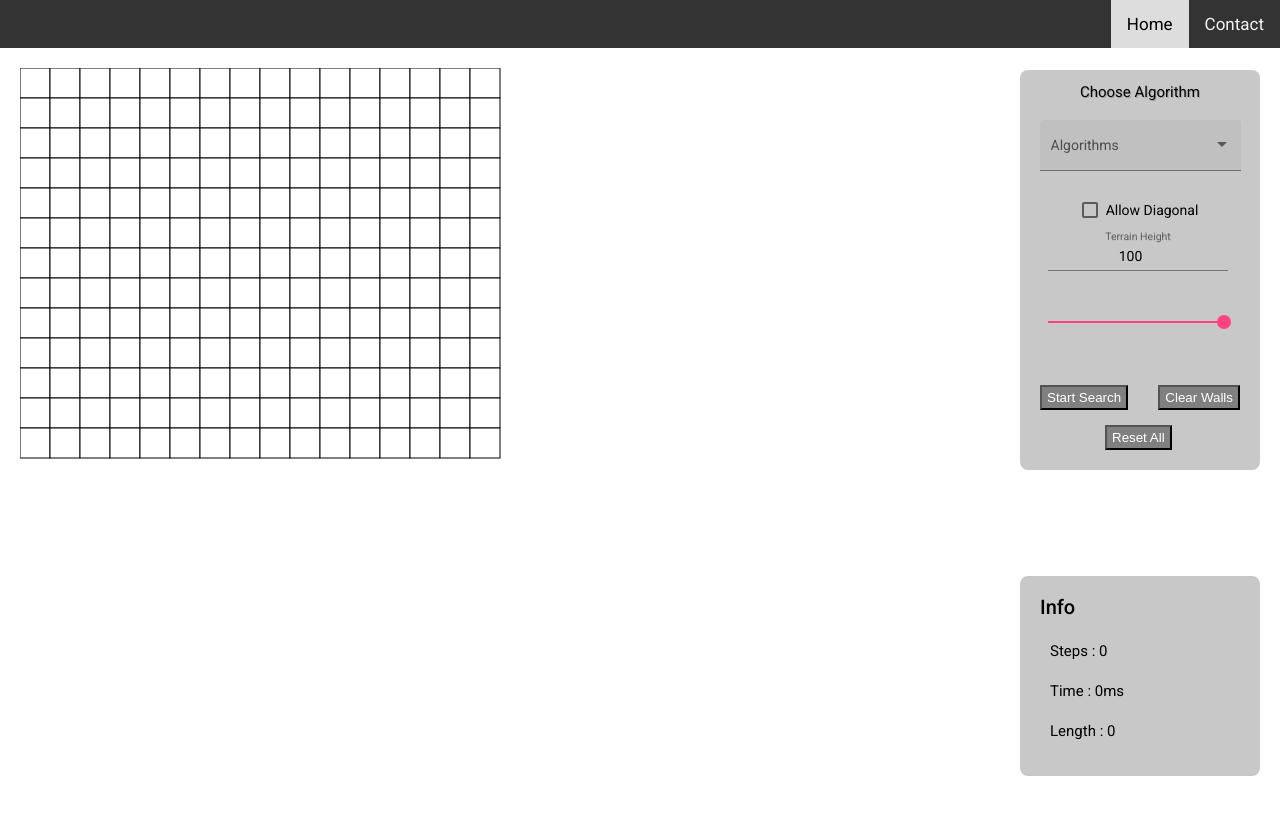
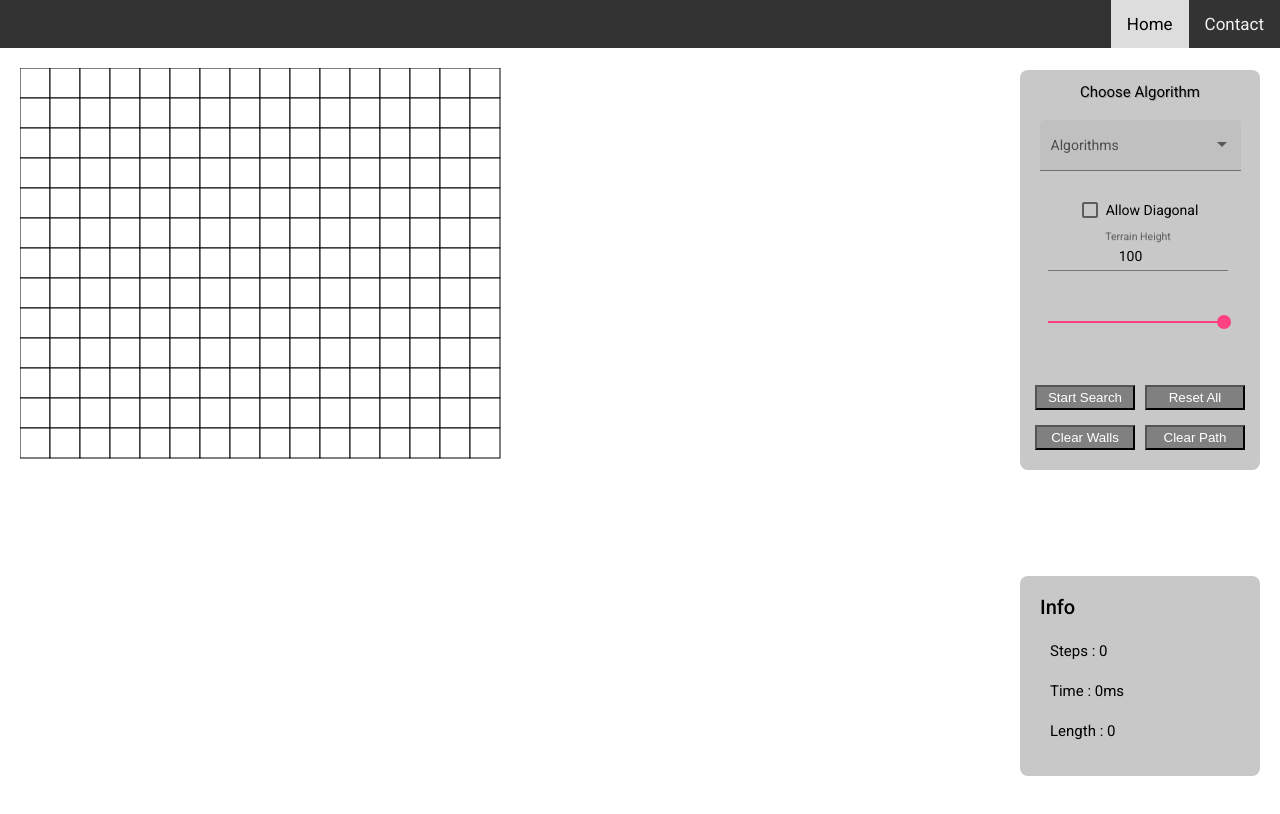
Before and after one commit to avyaktawrat/Microsoft-MicroMARS, an Angular app: page /home in a window 1280 px wide. Shown: the top 814 px of the page. Built offline with nearby package versions, Linux system fonts and the light colour scheme.

Commit message:
clear path added

```diff
--- a/src/app/first/Astar.ts
+++ b/src/app/first/Astar.ts
@@ -98,11 +98,6 @@ export class Astar{
           continue;
         }
 
-
-          // g[u] = g[currentNode] + ng;
-          // h[u] = this.distance(u,end);
-          // f[u] = g[u] + h[u];
-          // parent[u] = currentNode;
           if(openList.includes(u)){
             let a = openList.indexOf(u);
             if(g[currentNode] + ng < g[openList[a]]){
--- a/src/app/first/GridCoords.ts
+++ b/src/app/first/GridCoords.ts
@@ -2,7 +2,7 @@ export interface GridCoords {
     x: number;
     y: number;
     obstacle: number; // reward matrix
-    f: number;
-    g: number;
-    h: number;
+    // f: number;
+    // g: number;
+    // h: number;
   }
--- a/src/app/first/first.component.css
+++ b/src/app/first/first.component.css
@@ -55,29 +55,42 @@ form mat-form-field {
 
 
 .buttonSearch{
+  width: 100px;
 	background-color: grey;
 	color: white;
 	padding:  3px 5px;
 	position: absolute;
-	left: 20px;
+	left: 15px;
 	bottom: 60px;
 }
+.buttonPath{
+  width: 100px;
+  background-color: grey;
+  color: white;
+  padding:  3px 5px;
+  position: absolute;
+  right: 15px;
+  bottom: 20px;
+}
 .buttonReset{
+  width: 100px;
 	background-color: grey;
 	color: white;
 	padding:  3px 5px;
 	position: absolute;
-	left: 85px;
-	bottom: 20px;
+  right: 15px;
+  bottom: 60px;
+
 }
 
 .buttonWall{
+   width: 100px;
 	background-color: grey;
 	color: white;
 	padding:  3px 5px;
 	position: absolute;
-	right: 20px;
-	bottom: 60px;
+  left: 15px;
+  bottom: 20px;
 }
 /* slider */
 .example-h2 {
--- a/src/app/first/first.component.html
+++ b/src/app/first/first.component.html
@@ -52,7 +52,7 @@
 			<!-- {{choose}} -->
 			<!-- Slider Config ends-->
 			<!-- <button (click)="inc_step()" style="margin: 10px;">step inc</button> -->
-			<!-- <button (click)="search_A()" style="margin: 10px;">A*</button> -->
+			<button class = "buttonPath" (click)="clearPath()">Clear Path</button>
 			<button class = "buttonReset" (click)="rl_reset()">Reset All</button>
 	        <button class = "buttonSearch" (click)="Search()">Start Search</button>
 	        <button class = "buttonWall" (click)="clearWall()">Clear Walls</button>
--- a/src/app/first/first.component.ts
+++ b/src/app/first/first.component.ts
@@ -140,6 +140,8 @@ export class FirstComponent implements OnInit {
             if(element.style.fill == "grey"){
               this.gridCord[Math.floor(a/30)*hGrid+Math.floor(b/30)].obstacle = 0;
               element.style.fill = "white";
+              element.style.fillOpacity = "1";
+
             }else{
             element.style.fill = 'grey';
             const shade = (this.choose / 100).toString();
@@ -197,16 +199,27 @@ export class FirstComponent implements OnInit {
 
         let element = document.getElementsByTagName('rect')[hGrid * i + j];
         element.style.fill = "white";
+        element.style.fillOpacity = "1";
       }
     }
-    this.i=0;
-    this.color=2;
+     this.i=0;
+     this.color=2;
      this.start = null;
      this.end = null;
      // this.req_step = 0;
   }
 
+  clearPath(): void{
+    for (let i = 0; i < vGrid; i++) {
+      for (let j = 0; j < hGrid; j++) {
+        let element = document.getElementsByTagName('rect')[hGrid * i + j];
+        if(element.style.fill != "grey" && element.style.fill != "red" && element.style.fill != "green"){
+          element.style.fill = "white";
+        }
 
+      }
+    }
+  }
 
   onChange(event: MatSliderChange){
       console.log('This is emitted as the thumb slides');
```
